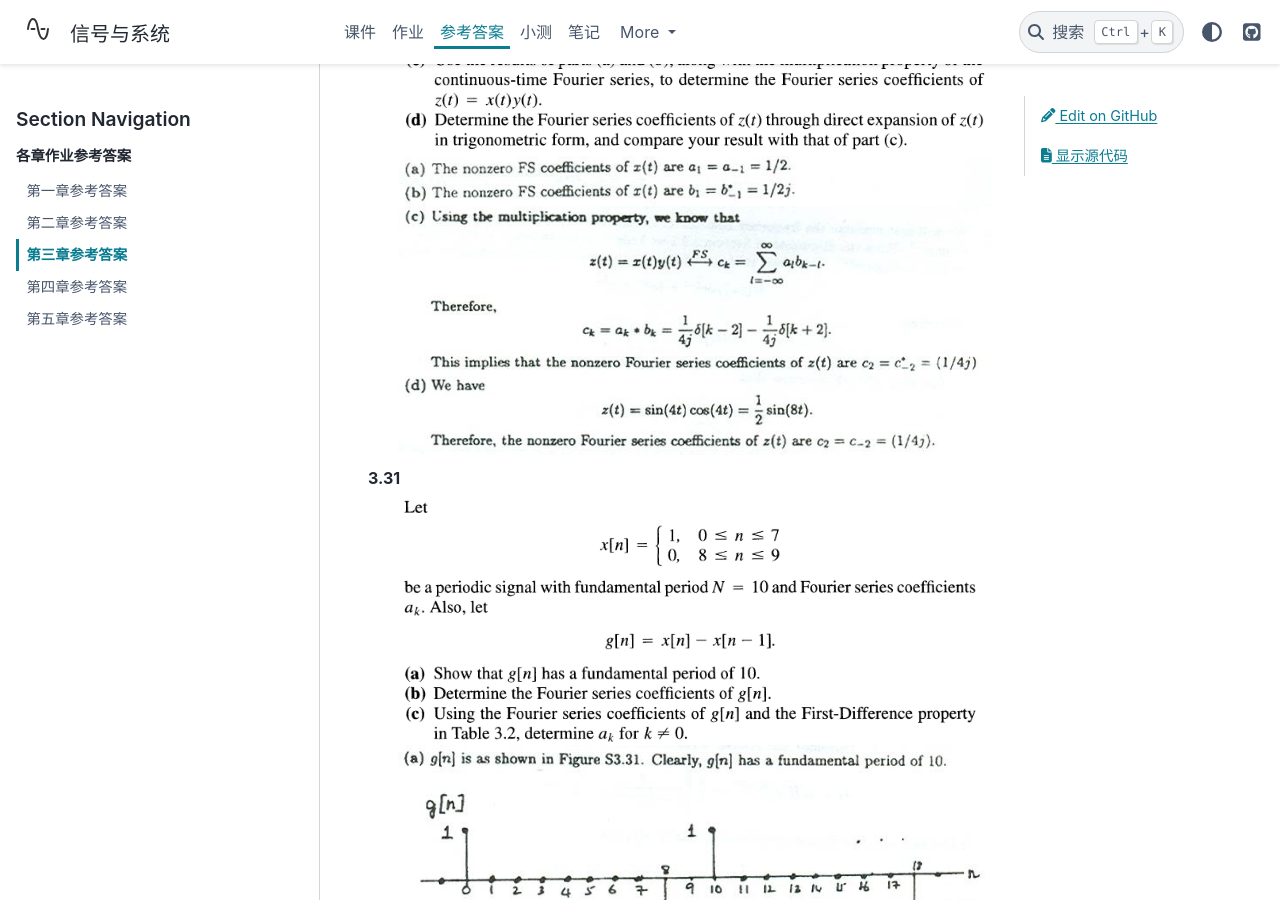
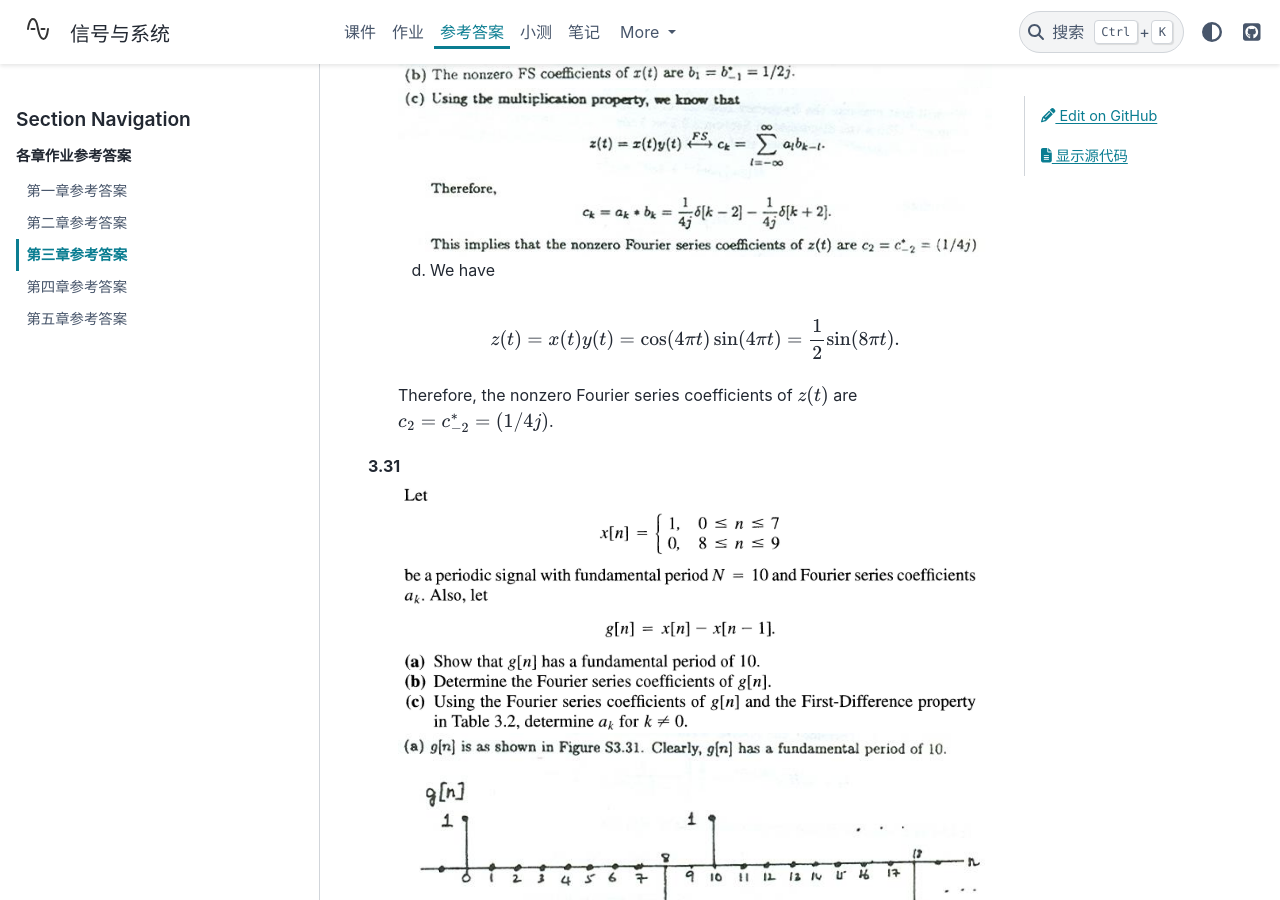
Before and after one commit to atlanswer/Signals-and-Systems, a Sphinx documentation site: the page built from doc/answer/chapter3.rst, in a window 1280 px wide and 900 px high, scrolled down 1034 px. Built offline with Sphinx 7.4.7 and the PyData theme 0.15.4, drawn with Linux system fonts in a browser that asks for light colours; some of the changed text lies outside the part shown.

Commit message:
content: update chapter 3 reference answer

```diff
--- a/doc/answer/chapter3.rst
+++ b/doc/answer/chapter3.rst
@@ -18,6 +15,15 @@
    .. image:: assets/3-25a.jpg
    .. image:: assets/3-25a-2.jpg
 
+   (d) We have
+
+   .. math::
+
+      z(t) = x(t)y(t) = \cos(4\pi t)\sin(4\pi t)
+         = \frac{1}{2}\sin(8\pi t)\text{.}
+
+   Therefore, the nonzero Fourier series coefficients of :math:`z(t)` are :math:`c_2=c^{*}_{-2}=(1/4j)`.
+
 3.31
    .. image:: assets/3-31.jpg
    .. image:: assets/3-31a.jpg
@@ -27,11 +33,15 @@
    .. image:: assets/3-34a.jpg
    .. image:: assets/3-34a-2.jpg
    .. image:: assets/3-34a-3.jpg
+   .. warning:: 3.34
 
 3.46（a，b，c）
    .. image:: assets/3-46.jpg
+   .. image:: assets/3-46-2.jpg
+   .. image:: assets/3-46-3.jpg
    .. image:: assets/3-46a.jpg
    .. image:: assets/3-46a-2.jpg
+   .. warning:: 3.46
 
 3.61（a）
    .. image:: assets/3-61.jpg
--- a/doc/answer/chapter4.rst
+++ b/doc/answer/chapter4.rst
@@ -33,12 +33,14 @@
 4.12
    .. image:: assets/4-12.jpg
    .. image:: assets/4-12a.jpg
+   .. warning:: 4.12
 
 4.22（c）
    .. image:: assets/4-22.jpg
    .. image:: assets/4-22-2.jpg
    .. image:: assets/4-22-3.jpg
    .. image:: assets/4-22a.jpg
+   .. warning:: 4.22
 
 4.32（c）
    .. image:: assets/4-32.jpg
@@ -58,6 +60,7 @@
    .. image:: assets/4-49-5.jpg
    .. image:: assets/4-49-6.jpg
    .. image:: assets/4-49a.jpg
+   .. warning:: 4.49
 
 4.53（a）
    .. image:: assets/4-53.jpg
--- a/doc/conf.py
+++ b/doc/conf.py
@@ -22,7 +22,7 @@ author = 'X. Zhao'
 copyright = 'CC BY-NC-SA 4.0'
 
 # The full version, including alpha/beta/rc tags
-release = '0.3.3'
+release = '0.3.4'
 
 
 # -- General configuration ---------------------------------------------------
```
Also changed, not shown: other parts of doc/answer/chapter3.rst (+1 -3 lines), doc/answer/assets/3-25a-2.jpg, doc/answer/assets/3-46-2.jpg (added), doc/answer/assets/3-46-3.jpg (added), doc/answer/assets/3-46a-2.jpg, doc/answer/assets/3-46a.jpg.
